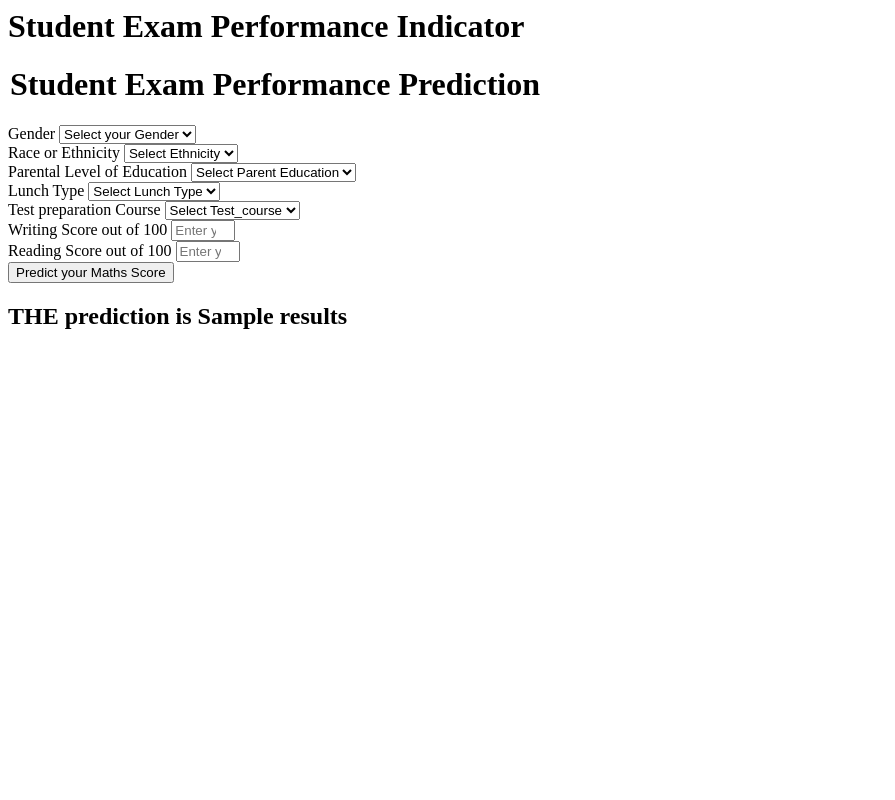
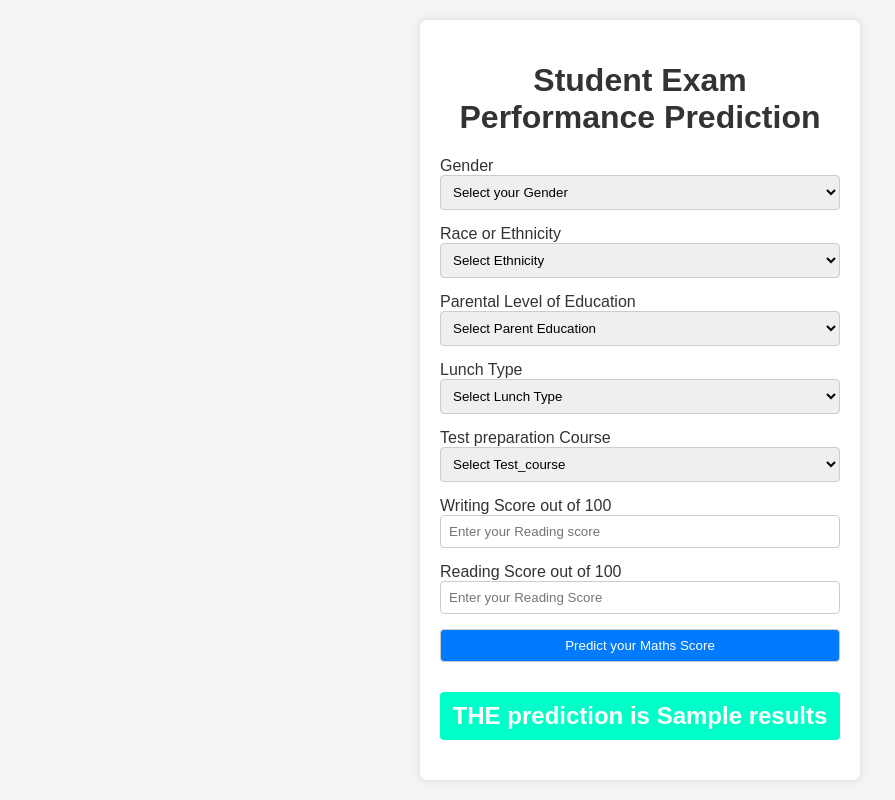
Before and after one commit to PatidarRitesh/Student_Performance_Indicator, a Flask app: template templates/home.html in a window 1280 px wide. Shown: the whole page, without its empty margins (0-895 px from the left). Run offline with Flask 3, Linux system fonts and the light colour scheme; the template is opened without the code that fills it: most values are stand-ins (such as "Sample title", 1, 10 or a date in 2020).

Commit message:
added css

```diff
--- /dev/null
+++ b/static/home.css
@@ -0,0 +1,64 @@
+/* home.css */
+
+body {
+    font-family: 'Arial', sans-serif;
+    background-color: #f4f4f4;
+    margin: 0;
+    padding: 0;
+    display: flex;
+    align-items: center;
+    justify-content: center;
+    height: 100vh;
+}
+
+.login {
+    background-color: #fff;
+    border-radius: 8px;
+    box-shadow: 0 0 10px rgba(0, 0, 0, 0.1);
+    padding: 20px;
+    width: 400px;
+    margin: auto;
+}
+
+h1 {
+    text-align: center;
+    color: #333;
+}
+
+form {
+    display: flex;
+    flex-direction: column;
+}
+
+.mb-3 {
+    margin-bottom: 15px;
+}
+
+label {
+    margin-bottom: 5px;
+    color: #333;
+}
+
+select, input {
+    width: 100%;
+    padding: 8px;
+    box-sizing: border-box;
+    border: 1px solid #ccc;
+    border-radius: 4px;
+}
+
+input.btn {
+    background-color: #007bff;
+    color: #fff;
+    cursor: pointer;
+}
+
+h2 {
+    text-align: center;
+    color: #333;
+    margin-top: 15px;
+    padding: 10px;
+    background-color: #00ffc8;
+    color: #fff;
+    border-radius: 4px;
+}
--- a/templates/home.html
+++ b/templates/home.html
@@ -1,4 +1,9 @@
-<html>
+<!-- <html>
+    <head>
+        <meta charset="UTF-8">
+        <meta name="viewport" content="width=device-width, initial-scale=1.0">
+        <link rel="stylesheet" href="home.css">
+    </head>
 <body>
     <div class="login">
        <h1>Student Exam Performance Indicator</h1>
@@ -108,4 +113,124 @@
        THE  prediction is {{results}}
     </h2>
    <body>
+</html> -->
+
+
+<!DOCTYPE html>
+<html lang="en">
+<head>
+    <meta charset="UTF-8">
+    <meta name="viewport" content="width=device-width, initial-scale=1.0">
+    <link rel="stylesheet" href="../static/home.css">
+</head>
+<body>
+    <div class="login">
+       <!-- <h1>Student Exam Performance Indicator</h1> -->
+
+       <form action="{{ url_for('predict_datapoint')}}" method="post">
+        <h1>
+            <legend>Student Exam Performance Prediction</legend>
+        </h1>
+        <div class="mb-3">
+            <label class="form-label">Gender</label>
+            <select class="form-control" name="gender" placeholder="Enter you Gender" required>
+                <option class="placeholder" selected disabled value="">Select your Gender</option>
+                <option value="male">
+                    Male
+                </option>
+                <option value="female">
+                    Female
+                </option>
+            </select>
+        </div>
+        <div class="mb-3">
+            <label class="form-label">Race or Ethnicity</label>
+            <select class="form-control" name="ethnicity" placeholder="Enter you ethnicity" required>
+                <option class="placeholder" selected disabled value="">Select Ethnicity</option>
+                <option value="group A">
+                    Group A
+                </option>
+                <option value="group B">
+                    Group B
+                </option>
+                <option value="group C">
+                    Group C
+                </option>
+                <option value="group D">
+                    Group D
+                </option>
+                <option value="group E">
+                    Group E
+                </option>
+            </select>
+        </div>
+        <div class="mb-3">
+            <label class="form-label">Parental Level of Education</label>
+            <select class="form-control" name="parental_level_of_education"
+                placeholder="Enter you Parent Education" required>
+                <option class="placeholder" selected disabled value="">Select Parent Education</option>
+                <option value="associate's degree">
+                    associate's degree
+                </option>
+                <option value="bachelor's degree">
+                    bachelor's degree
+                </option>
+                <option value="high school">
+                    high school
+                </option>
+                <option value="master's degree">
+                    master's degree
+                </option>
+                <option value="some college">
+                    some college
+                </option>
+                <option value="some high school">
+                    some high school
+                </option>
+            </select>
+        </div>
+        <div class="mb-3">
+            <label class="form-label">Lunch Type</label>
+            <select class="form-control" name="lunch" placeholder="Enter you Lunch" required>
+                <option class="placeholder" selected disabled value="">Select Lunch Type</option>
+                <option value="free/reduced">
+                    free/reduced
+                </option>
+                <option value="standard">
+                    standard
+                </option>
+            </select>
+        </div>
+        <div class="mb-3">
+            <label class="form-label">Test preparation Course</label>
+            <select class="form-control" name="test_preparation_course" placeholder="Enter you Course"
+                required>
+                <option class="placeholder" selected disabled value="">Select Test_course</option>
+                <option value="none">
+                    None
+                </option>
+                <option value="completed">
+                    Completed
+                </option>
+            </select>
+        </div>
+        <div class="mb-3">
+            <label class="form-label">Writing Score out of 100</label>
+            <input class="form-control" type="number" name="writing_score"
+                placeholder="Enter your Reading score" min='0' max='100' />
+        </div>
+        <div class="mb-3">
+            <label class="form-label">Reading Score out of 100</label>
+            <input class="form-control" type="number" name="reading_score"
+                placeholder="Enter your Reading Score" min='0' max='100' />
+        </div>
+        <div class="mb-3">
+            <input class="btn btn-primary" type="submit" value="Predict your Maths Score" required />
+        </div>
+    </form>
+    <h2>
+       THE  prediction is {{results}}
+    </h2>
+   </div>
+</body>
 </html>
```
